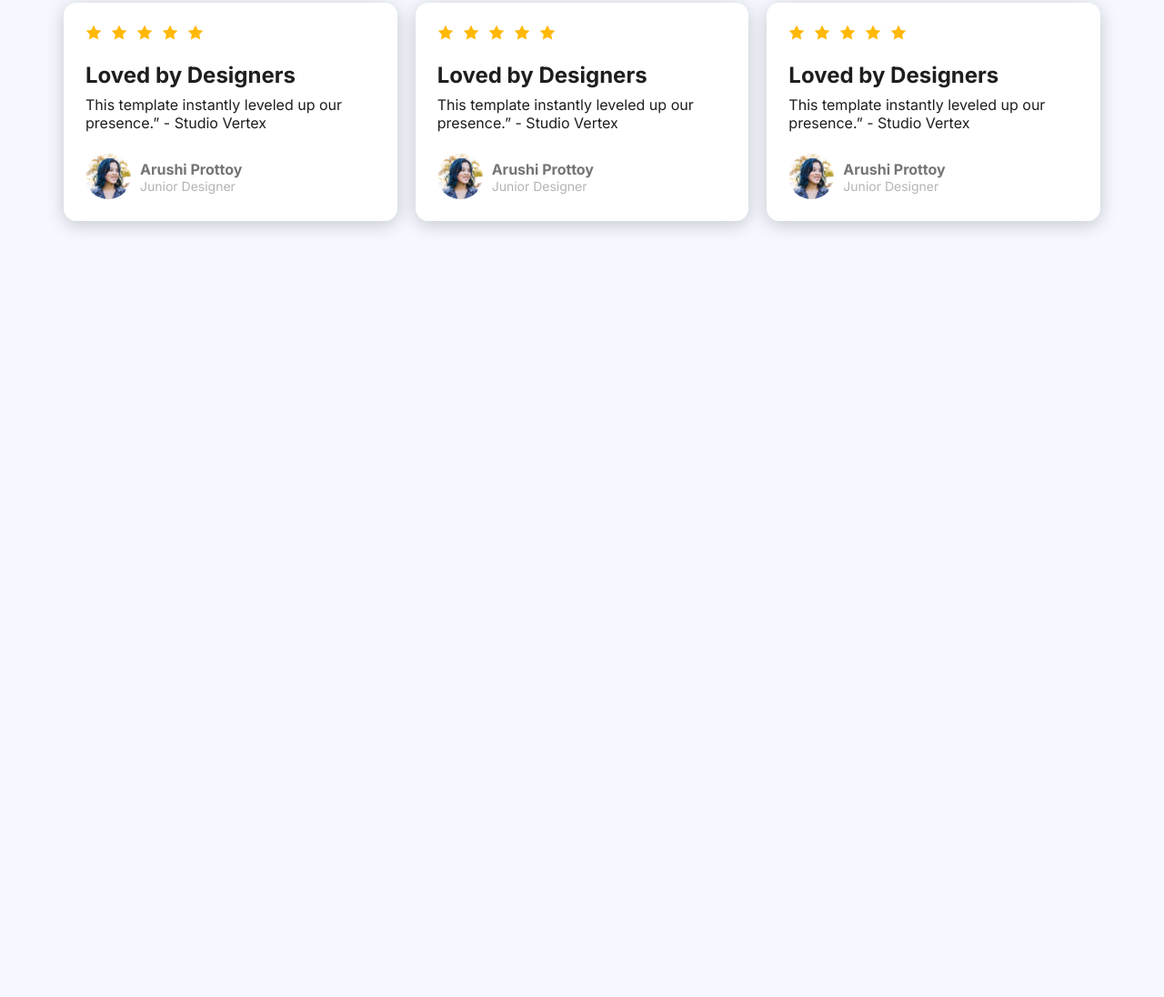
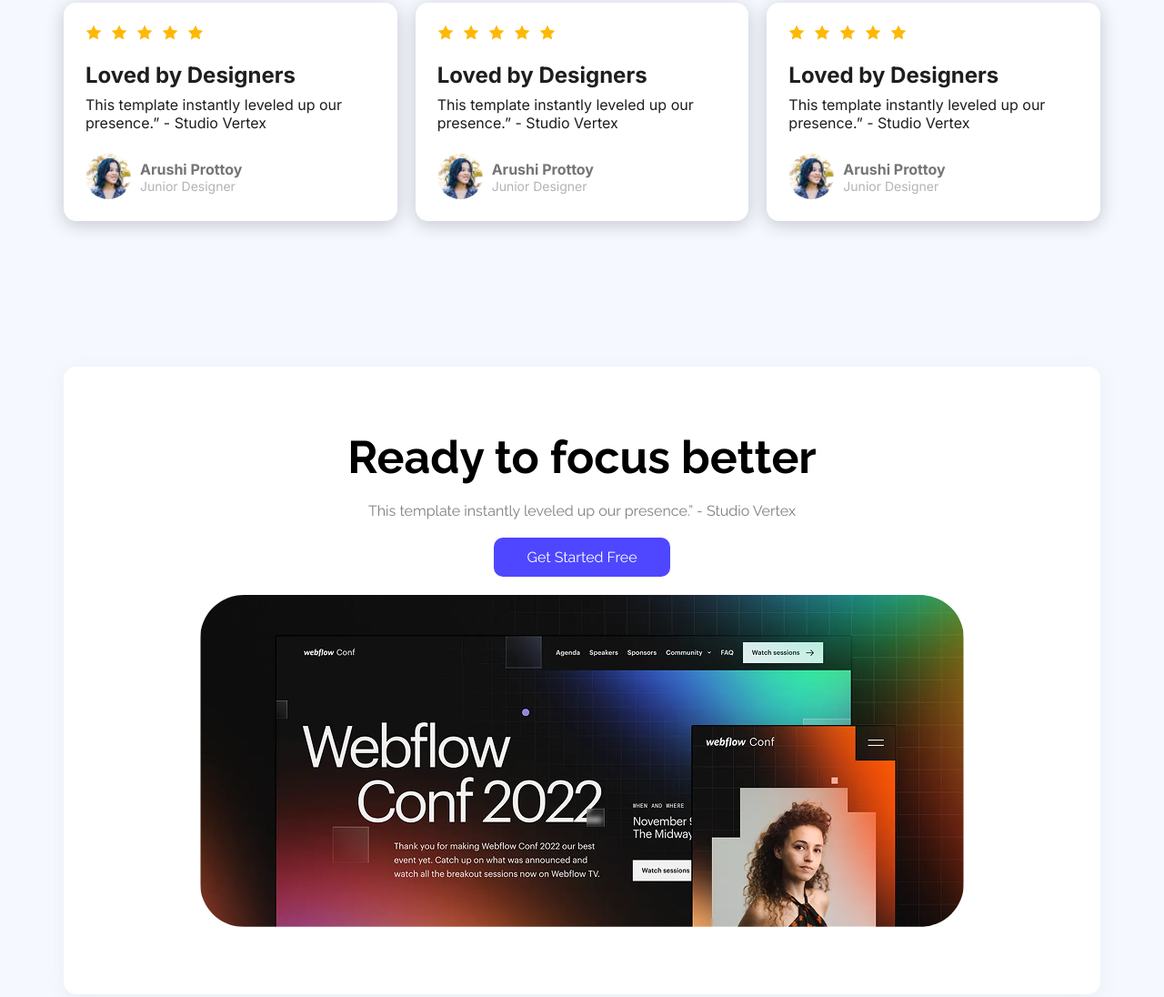
Before and after one commit to devgantabya/Launchpad-Landing-Page-Template, a plain HTML site: page index.html in a window 1280 px wide. Shown: the part 1729-2825 px from the top of the page at 91% size. Before the commit the page ends 2052 px from the top, so only its background shows below. Drawn offline with Linux system fonts and the light colour scheme.

Commit message:
Created Promo Banner section (Before Contact Section)

```diff
--- a/index.html
+++ b/index.html
@@ -121,7 +121,15 @@
                 </div>
             </div>
         </section>
-    </div>
+
+        <section class="promo-section container">
+            <div class="promo-content  text-center">
+                <h2 class="promo-title">Ready to focus better</h2>
+                <p class="promo-description">This template instantly leveled up our presence.” - Studio Vertex</p>
+                <button class="btn-primary text-center promo-btn"><a href="https://www.freepik.com/free-photos-vectors/get-started">Get Started Free</a></button>
+                <img src="assets/wc-big.png" alt="Webflow Conf image">
+            </div>
+        </section>
 </main>
 </body>
 </html>
--- a/style.css
+++ b/style.css
@@ -222,3 +222,34 @@ body {
     font-size: 14px;
     color: #b3b3b3;
 }
+
+/* promo section styles */
+
+
+
+.promo-content {
+    padding: 70px 150px;
+    margin: 80px 0;
+    background-color: #ffffff;
+    border-radius: 14px;
+    box-shadow: 0px 4px 20px rgba(150, 150, 150, 0.1);
+}
+.promo-title {
+    font-size: 50px;
+    font-weight: bold;
+    color: #000000;
+    margin-bottom: 20px;
+}
+
+.promo-description {
+    font-size: 16px;
+    color: #000000;
+    opacity: 50%;
+    margin-bottom: 20px;
+}
+.promo-btn {
+    margin-bottom: 20px;
+}
+ .promo-section img {
+    border-radius: 48px;
+ }
```
